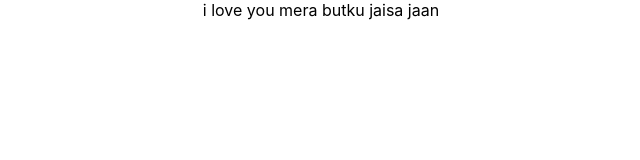
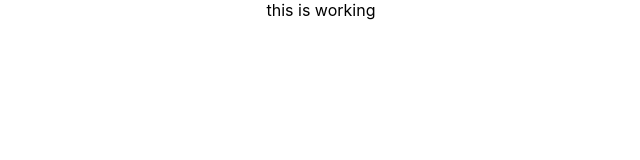
Before and after one commit to Kkrish7654/ecommerce-react, a React (Create React App) app: page / in a window 1280 px wide. Shown: the top 160 px of the page, without its empty margins (319-959 px from the left). Built offline with nearby package versions, Linux system fonts and the light colour scheme.

Commit message:
text changed

```diff
--- a/src/App.js
+++ b/src/App.js
@@ -3,7 +3,7 @@ import './App.css';
 function App() {
   return (
     <div className="App">
-         i love you mera butku jaisa jaan
+         this is working
     </div>
   );
 }
```
Also changed, not shown: src/logo.svg (deleted).
